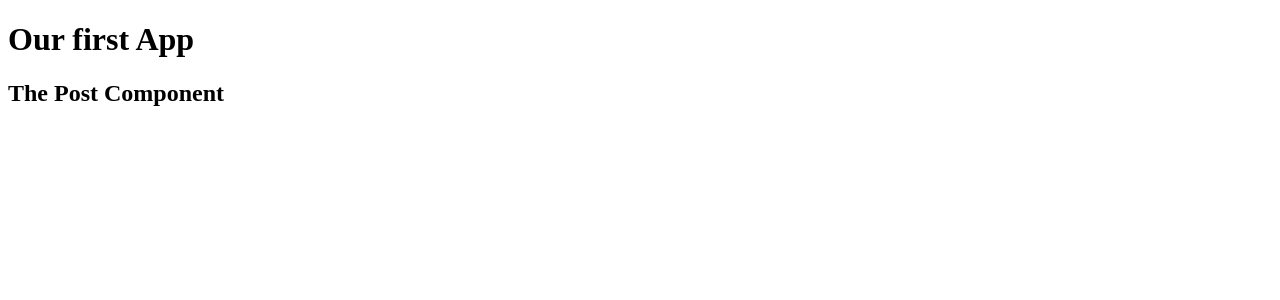
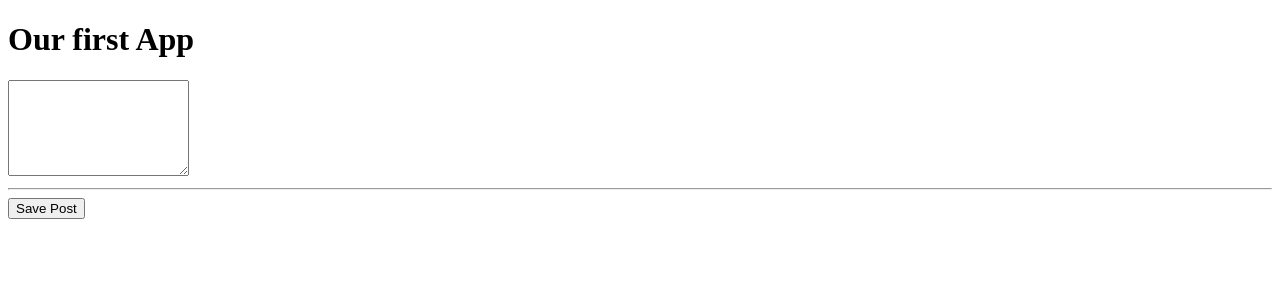
Before and after one commit to jrking365/mean-course, an Angular app: page / in a window 1280 px wide. Shown: the top 300 px of the page. Built offline with nearby package versions, Linux system fonts and the light colour scheme.

Commit message:
event listener onAddPost() click button

```diff
--- a/src/app/posts/post-create/post-create.component.html
+++ b/src/app/posts/post-create/post-create.component.html
@@ -1 +1,4 @@
-<h2>The Post Component</h2>
+<textarea rows="6"></textarea>
+<hr>
+<!-- Creating event binding in angular -->
+<button (click)="onAddPost()">Save Post</button>
--- a/src/app/posts/post-create/post-create.component.ts
+++ b/src/app/posts/post-create/post-create.component.ts
@@ -6,4 +6,8 @@
 
 })
 
- export class PostCreateComponent {}
+ export class PostCreateComponent {
+   onAddPost() {
+     alert('Post added');
+   }
+ }
```
